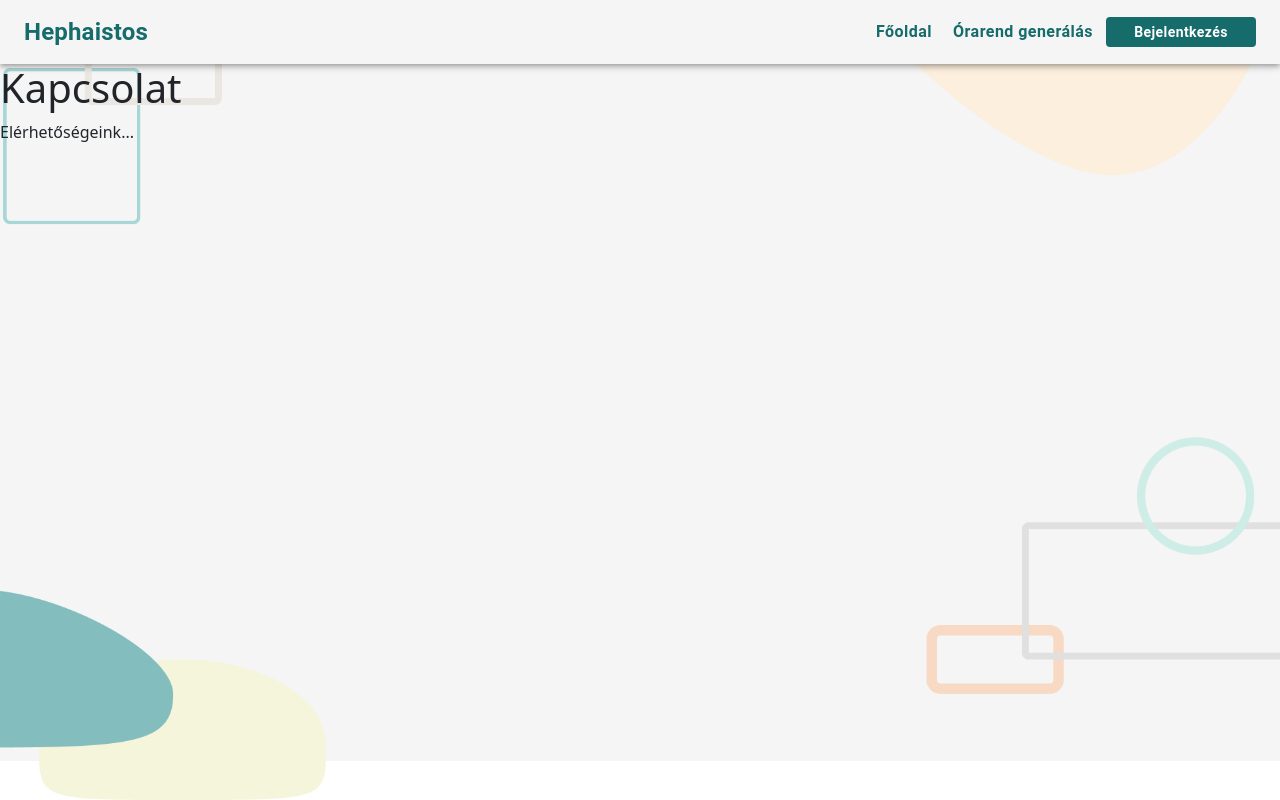
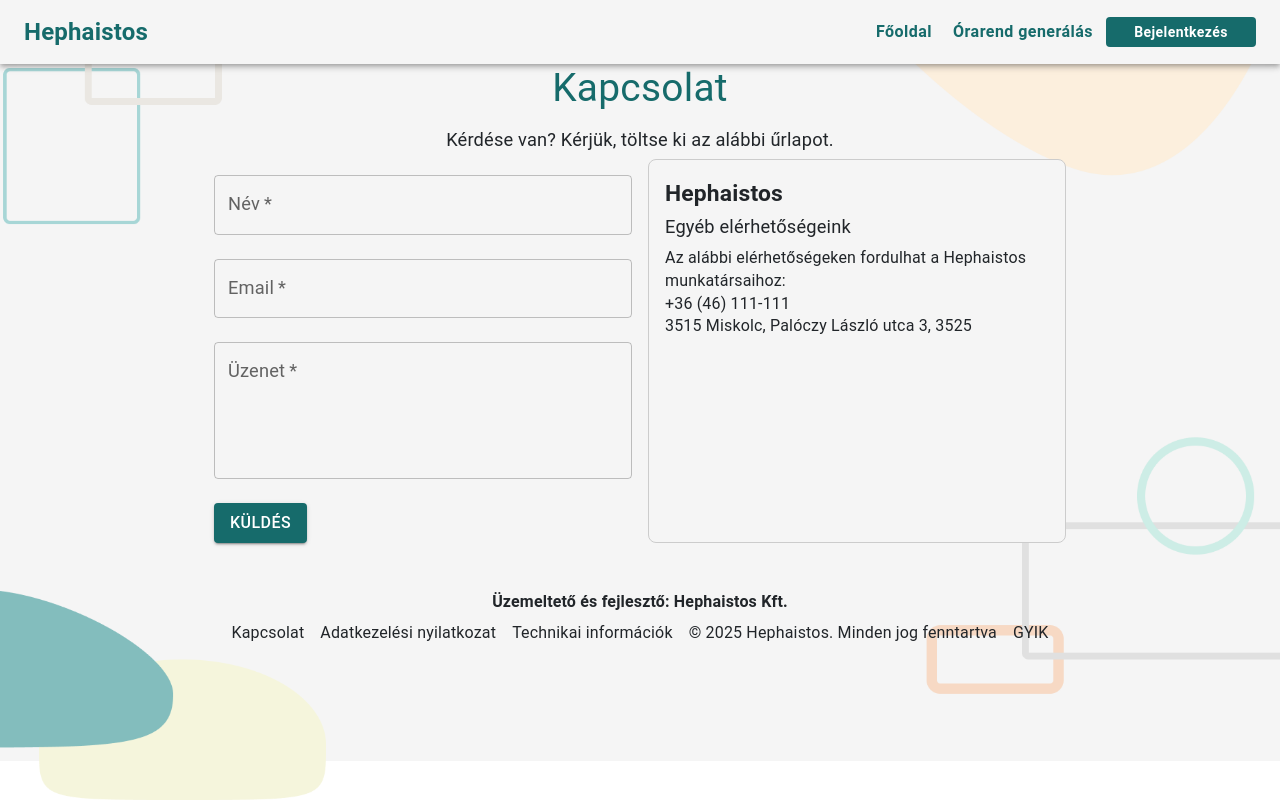
Before and after one commit to BBenc3/Hephaistos-frontend, a React (Create React App) app: page /contact in a window 1280 px wide. Built offline with nearby package versions, Linux system fonts and the light colour scheme.

Commit message:
A Kotakt teljes megvalositasa valamint a Register oldal fejlesztése. a favicon hozza adva.

```diff
--- a/src/pages/Contact.jsx
+++ b/src/pages/Contact.jsx
@@ -1,11 +1,93 @@
-import React from 'react';
+import React, { useState } from 'react';
+import { TextField, Button, Container, Typography, Box, Grid } from '@mui/material';
 
 const Contact = () => {
+  const [name, setName] = useState('');
+  const [email, setEmail] = useState('');
+  const [message, setMessage] = useState('');
+
+  const handleSubmit = (e) => {
+    e.preventDefault();
+    // Itt kezelheted az űrlap beküldését, például egy API hívással.
+    console.log({ name, email, message });
+  };
+
   return (
-    <div>
-      <h1>Kapcsolat</h1>
-      <p>Elérhetőségeink...</p>
-    </div>
+    <Container maxWidth="md">
+      <Typography variant="h4" gutterBottom align="center" color="primary">
+        Kapcsolat
+      </Typography>
+      <Typography variant="body1" gutterBottom align="center">
+        Kérdése van? Kérjük, töltse ki az alábbi űrlapot.
+      </Typography>
+
+      <Grid container spacing={2}>
+        <Grid item xs={12} md={6}>
+          <form onSubmit={handleSubmit}>
+            <TextField
+              label="Név"
+              variant="outlined"
+              fullWidth
+              margin="normal"
+              value={name}
+              onChange={(e) => setName(e.target.value)}
+              required
+            />
+            <TextField
+              label="Email"
+              variant="outlined"
+              fullWidth
+              margin="normal"
+              value={email}
+              onChange={(e) => setEmail(e.target.value)}
+              required
+            />
+            <TextField
+              label="Üzenet"
+              variant="outlined"
+              fullWidth
+              margin="normal"
+              multiline
+              rows={4}
+              value={message}
+              onChange={(e) => setMessage(e.target.value)}
+              required
+            />
+            <Button type="submit" variant="contained" color="primary" sx={{ marginTop: 2 }}>
+              Küldés
+            </Button>
+          </form>
+        </Grid>
+
+        <Grid item xs={12} md={6}>
+          <Box sx={{ border: '1px solid #ccc', borderRadius: '8px', padding: 2, backgroundColor: '#f5f5f5', height: '100%' }}>
+            <Typography variant="h6" fontWeight="bold">
+              Hephaistos
+            </Typography>
+            <Typography variant="body1" gutterBottom>
+              Egyéb elérhetőségeink
+            </Typography>
+            <Typography variant="body2">
+              Az alábbi elérhetőségeken fordulhat a Hephaistos munkatársaihoz:
+            </Typography>
+            <Typography variant="body2">+36 (46) 111-111</Typography>
+            <Typography variant="body2">3515 Miskolc, Palóczy László utca 3, 3525</Typography>
+          </Box>
+        </Grid>
+      </Grid>
+
+      {/* Footer Section */}
+      <Box sx={{ width: '100%', textAlign: 'center', padding: 2, backgroundColor: 'transparent', marginTop: 4 }}>
+        <Typography variant="body2" fontWeight="bold">Üzemeltető és fejlesztő: Hephaistos Kft.</Typography>
+        <Box sx={{ display: 'flex', justifyContent: 'center', gap: 2, flexWrap: 'wrap', mt: 1 }}>
+          <Typography variant="body2" sx={{ cursor: 'pointer' }} onClick={() => navigate('/contact')}>Kapcsolat</Typography>
+          <Typography variant="body2" sx={{ cursor: 'pointer' }} onClick={() => navigate('/privacy-policy')}>Adatkezelési nyilatkozat</Typography>
+          <Typography variant="body2" sx={{ cursor: 'pointer' }} onClick={() => navigate('/technical-info')}>Technikai információk</Typography>
+          <Typography variant="body2">© 2025 Hephaistos. Minden jog fenntartva</Typography>
+          <Typography variant="body2" sx={{ cursor: 'pointer' }} onClick={() => navigate('/faq')}>GYIK</Typography>
+        </Box>
+      </Box>
+    </Container>
   );
 };
 
--- a/src/pages/Register.jsx
+++ b/src/pages/Register.jsx
@@ -14,10 +14,9 @@ const Register = () => {
   const [showPassword, setShowPassword] = useState(false);
   const [showConfirmPassword, setShowConfirmPassword] = useState(false);
   const [errorMessage, setErrorMessage] = useState('');
-  const [openDropdown, setOpenDropdown] = useState(false); // Dropdown state
   const navigate = useNavigate();
 
-  const handleRegister = async () => {
+  const handleNextStep = async () => {
     if (!email || !username || !password || !confirmPassword) {
       setErrorMessage('Minden mezőt ki kell tölteni!');
       return;
@@ -34,7 +33,7 @@ const Register = () => {
         username,
         password,
       });
-      navigate('/Login');
+      navigate('/Register2');
     } catch (error) {
       setErrorMessage('Hiba a regisztráció során!');
     }
@@ -46,28 +45,25 @@ const Register = () => {
         display: 'flex',
         flexDirection: 'column',
         alignItems: 'center',
+        marginTop: 6,
         justifyContent: 'center',
-        minHeight: '100vh',
         backgroundImage: 'url(/bg.png)',
         backgroundSize: 'cover',
         backgroundPosition: 'center',
-
       }}
     >
       <Box
         sx={{
           backgroundColor: '#F6F4E8',
-
           borderRadius: 3,
           boxShadow: 3,
           width: { xs: '90%', sm: '60%', md: '40%' },
-          textAlign: 'center'
-        }}>
-      <Box
-      sx={{padding:'1%'}}
+          textAlign: 'center',
+        }}
       >
-        <img src="\logo.png" alt="Logo" style={{ width: 120, height: 120, marginBottom: 16 }} />
-        <Typography variant="h4" sx={{ fontWeight: 'bold', color: '#004D40', marginBottom: 3 }}>Regisztráció</Typography>
+        <Box sx={{ padding: '1%', marginLeft: 6, marginRight: 6 }}>
+          <img src="/logo.png" alt="Logo" style={{ width: 120, height: 120, marginBottom: 16 }} />
+          <Typography variant="h4" sx={{ fontWeight: 'bold', color: '#004D40', marginBottom: 3 }}>Adatok megadása</Typography>
 
           <Box sx={{ display: 'flex', gap: 2, mb: 2 }}>
             <TextField label="Teljes név" variant="outlined" fullWidth value={username} onChange={(e) => setUsername(e.target.value)} sx={{ backgroundColor: 'white' }} />
@@ -116,23 +112,16 @@ const Register = () => {
             variant="contained"
             fullWidth
             sx={{ mt: 2, backgroundColor: '#1D8C8C', '&:hover': { backgroundColor: '#004D40' }, borderRadius: 2 }}
-          onClick={handleRegister}
+            onClick={handleNextStep}
           >
-          REGISZTRÁCIÓ
+            Tovább
           </Button>
 
-        <Stepper activeStep={1} sx={{ mt: 3 }}>
-          <Step>
-            <StepLabel>Lépés címe</StepLabel>
-          </Step>
-          <Step>
-            <StepLabel>Lépés címe</StepLabel>
-          </Step>
-          <Step>
-            <StepLabel>Lépés címe</StepLabel>
-          </Step>
+          <Stepper activeStep={1} sx={{ mt: 3, marginTop: 6 }}>
+            <Step><StepLabel>Lépés 1</StepLabel></Step>
+            <Step><StepLabel>Lépés 2</StepLabel></Step>
+            <Step><StepLabel>Lépés 3</StepLabel></Step>
           </Stepper>
-
         </Box>
         <Box
           sx={{
@@ -141,14 +130,26 @@ const Register = () => {
             borderRadius: '8px',
             textAlign: 'center',
             boxShadow: '0px -3px 10px rgba(0, 0, 0, 0.2)',
-              marginTop: 2,
+            marginTop: 3,
           }}
           onClick={() => navigate('/login')}
         >
           <Typography variant="h6" sx={{ color: '#004D40' }}>
             Már van fiókod?{' '}
-            <span style={{ color: '#1D8C8C', fontWeight: 'bold' }} >Jelentkezz be!</span>
+            <span style={{ color: '#1D8C8C', fontWeight: 'bold' }}>Jelentkezz be!</span>
           </Typography>
+        </Box>
+      </Box>
+
+      {/* Footer Section */}
+      <Box sx={{ width: '100%', textAlign: 'center', padding: 2, backgroundColor: 'transparent', marginTop: 4 }}>
+        <Typography variant="body2" fontWeight="bold">Üzemeltető és fejlesztő: Hephaistos Kft.</Typography>
+        <Box sx={{ display: 'flex', justifyContent: 'center', gap: 2, flexWrap: 'wrap', mt: 1 }}>
+          <Typography variant="body2" sx={{ cursor: 'pointer' }} onClick={() => navigate('/contact')}>Kapcsolat</Typography>
+          <Typography variant="body2" sx={{ cursor: 'pointer' }} onClick={() => navigate('/privacy-policy')}>Adatkezelési nyilatkozat</Typography>
+          <Typography variant="body2" sx={{ cursor: 'pointer' }} onClick={() => navigate('/technical-info')}>Technikai információk</Typography>
+          <Typography variant="body2">© 2025 Hephaistos. Minden jog fenntartva</Typography>
+          <Typography variant="body2" sx={{ cursor: 'pointer' }} onClick={() => navigate('/faq')}>GYIK</Typography>
         </Box>
       </Box>
     </Box>
```
Also changed, not shown: src/pages/Register2.jsx (added, +78 -0 lines), 1 other file (tests, documents, lock files or other folders). Lines whose indentation alone changed are shown as unchanged.
